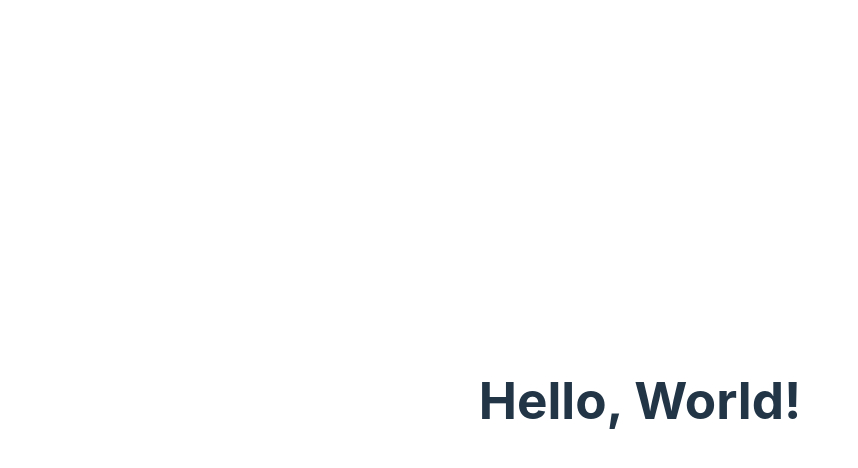
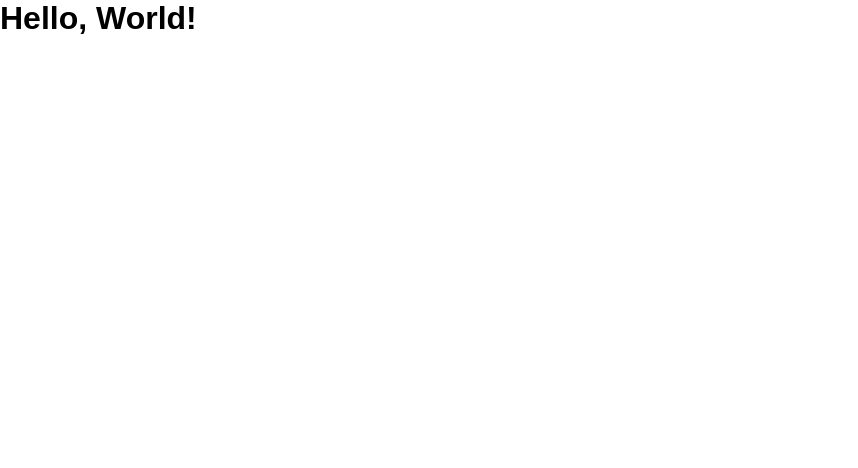
Before and after one commit to drummer-Yurii/stytch-password, a Vue app: page / in a window 1280 px wide. Shown: the top 468 px of the page, without its empty margins (0-858 px from the left). Built offline with nearby package versions, Linux system fonts and the light colour scheme; sample sign-in values are in the browser's storage.

Commit message:
add basic styles

```diff
--- a/src/style.css
+++ b/src/style.css
@@ -1,89 +1,37 @@
 :root {
-  font-family: Inter, system-ui, Avenir, Helvetica, Arial, sans-serif;
-  line-height: 1.5;
-  font-weight: 400;
+  --primary: #E11D48;
+  --primary-dark: #C32345;
+  --gray: #9CA3AF;
+  --light: #F3F4F6;
+  --dark: #111827;
+}
 
-  color-scheme: light dark;
-  color: rgba(255, 255, 255, 0.87);
-  background-color: #242424;
-
-  font-synthesis: none;
-  text-rendering: optimizeLegibility;
-  -webkit-font-smoothing: antialiased;
-  -moz-osx-font-smoothing: grayscale;
-  -webkit-text-size-adjust: 100%;
+* {
+  margin: 0;
+  padding: 0;
+  box-sizing: border-box;
+  font-family: 'Montserrat', sans-serif;
 }
 
 a {
-  font-weight: 500;
-  color: #646cff;
-  text-decoration: inherit;
-}
-a:hover {
-  color: #535bf2;
+  color: var(--primary);
 }
 
-a {
-  font-weight: 500;
-  color: #646cff;
-  text-decoration: inherit;
-}
-a:hover {
-  color: #535bf2;
+input {
+  appearance: none;
+  outline: none;
+  border: none;
+  background: none;
 }
 
-body {
-  margin: 0;
-  display: flex;
-  place-items: center;
-  min-width: 320px;
-  min-height: 100vh;
+.logo {
+  display: inline-block;
+  font-size: 1rem;
+  font-weight: 900;
+  letter-spacing: 5px;
+  padding: 0.5rem;
+  padding-right: calc(0.5rem - 5px);
+  border: 2px solid #fff;
+  color: #FFF;
+  margin-bottom: 1.5rem;
 }
-
-h1 {
-  font-size: 3.2em;
-  line-height: 1.1;
-}
-
-button {
-  border-radius: 8px;
-  border: 1px solid transparent;
-  padding: 0.6em 1.2em;
-  font-size: 1em;
-  font-weight: 500;
-  font-family: inherit;
-  background-color: #1a1a1a;
-  cursor: pointer;
-  transition: border-color 0.25s;
-}
-button:hover {
-  border-color: #646cff;
-}
-button:focus,
-button:focus-visible {
-  outline: 4px auto -webkit-focus-ring-color;
-}
-
-.card {
-  padding: 2em;
-}
-
-#app {
-  max-width: 1280px;
-  margin: 0 auto;
-  padding: 2rem;
-  text-align: center;
-}
-
-@media (prefers-color-scheme: light) {
-  :root {
-    color: #213547;
-    background-color: #ffffff;
-  }
-  a:hover {
-    color: #747bff;
-  }
-  button {
-    background-color: #f9f9f9;
-  }
-}
```
